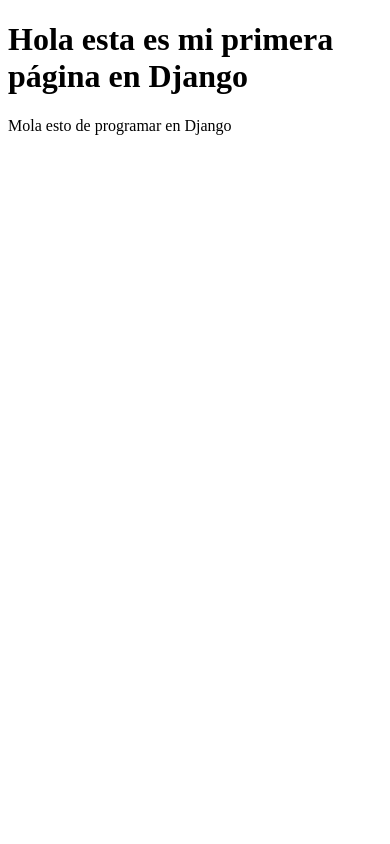
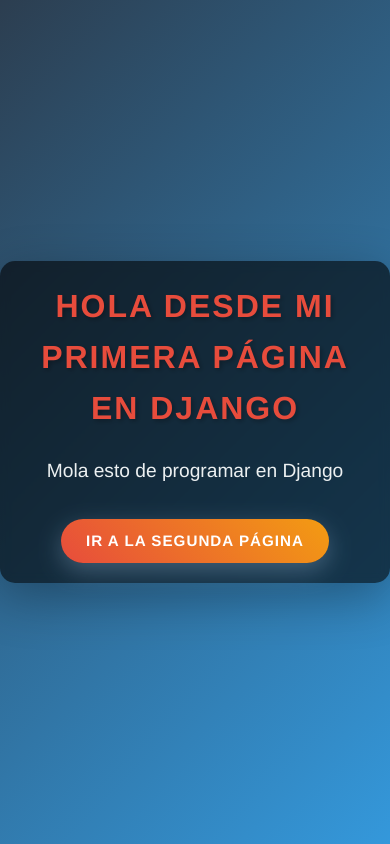
Before and after one commit to JosCarRub/primer-proyecto-Django, a Django app: page /blog/ in a window 390 px wide. Run offline with Django 5.2, Linux system fonts and the light colour scheme.

Commit message:
Segunda página añadida

```diff
--- a/blog/models.py
+++ b/blog/models.py
@@ -4,7 +4,7 @@
 class Post(models.Model):
     titulo = models.CharField(max_length=200)
     autor = models.CharField(max_length=60)
-    cuerpo = models.CharField(max_length=5000)
+    cuerpo = models.TextField()
 
     def __str__(self):
-        return self.titulo
+        return f"ID: {self.id} TITULO: {self.titulo}"
--- a/blog/templates/principal.html
+++ b/blog/templates/principal.html
@@ -4,9 +4,126 @@
     <meta charset="UTF-8">
     <meta name="viewport" content="width=device-width, initial-scale=1.0">
     <title>Principal</title>
+    <style>
+        * {
+            margin: 0;
+            padding: 0;
+            box-sizing: border-box;
+        }
+
+        body {
+            font-family: 'Helvetica Neue', sans-serif;
+            background: linear-gradient(135deg, #2c3e50, #3498db); /* Fondo oscuro y moderno */
+            color: #fff;
+            line-height: 1.6;
+            display: flex;
+            justify-content: center;
+            align-items: center;
+            min-height: 100vh;
+            margin: 0;
+            overflow: hidden;
+        }
+
+        .container {
+            width: 100%;
+            max-width: 800px;
+            text-align: center;
+            padding: 40px;
+            background: rgba(0, 0, 0, 0.6); /* Fondo oscuro translúcido para dar contraste */
+            border-radius: 15px;
+            box-shadow: 0 15px 50px rgba(0, 0, 0, 0.3);
+            backdrop-filter: blur(5px);
+        }
+
+        h1 {
+            font-size: 3rem;
+            font-weight: 700;
+            color: #e74c3c;
+            margin-bottom: 20px;
+            text-transform: uppercase;
+            letter-spacing: 2px;
+            text-shadow: 2px 2px 5px rgba(0, 0, 0, 0.3);
+        }
+
+        p {
+            font-size: 1.2rem;
+            color: #ecf0f1;
+            margin-bottom: 30px;
+            line-height: 1.8;
+        }
+
+        .btn {
+            display: inline-block;
+            padding: 15px 40px;
+            background: linear-gradient(45deg, #e74c3c, #f39c12); /* Gradiente en el botón */
+            color: #fff;
+            font-size: 1.1rem;
+            font-weight: 600;
+            text-decoration: none;
+            border-radius: 50px;
+            box-shadow: 0 8px 25px rgba(171, 205, 239, 0.3);
+            transition: background 0.3s ease, transform 0.3s ease, box-shadow 0.3s ease;
+            text-transform: uppercase;
+            letter-spacing: 1px;
+        }
+
+        .btn:hover {
+            background: linear-gradient(45deg, #f39c12, #e74c3c); /* Cambio de gradiente en hover */
+            transform: translateY(-10px); /* Efecto de elevación */
+            box-shadow: 0 12px 35px rgba(255, 165, 0, 0.5); /* Brillo futurista */
+        }
+
+        .btn:active {
+            transform: translateY(0);
+            box-shadow: 0 8px 25px rgba(255, 165, 0, 0.3); /* Efecto de sombra en "click" */
+        }
+
+        footer {
+            text-align: center;
+            margin-top: 50px;
+            color: #aaa;
+            font-size: 0.9rem;
+        }
+
+        /* Diseño responsive */
+        @media (max-width: 768px) {
+            .container {
+                padding: 30px;
+            }
+
+            h1 {
+                font-size: 2.5rem;
+            }
+
+            .btn {
+                padding: 12px 30px;
+                font-size: 1rem;
+            }
+        }
+
+        @media (max-width: 480px) {
+            h1 {
+                font-size: 2rem;
+            }
+
+            .container {
+                padding: 20px;
+            }
+
+            .btn {
+                padding: 10px 25px;
+                font-size: 0.95rem;
+            }
+        }
+    </style>
 </head>
 <body>
-    <h1>Hola esta es mi primera página en Django</h1>
-    <p>Mola esto de programar en Django</p>
+    <div class="container">
+        <h1>Hola desde mi primera página en Django</h1>
+        <p>Mola esto de programar en Django</p>
+        <div class="content">
+            <a href="http://127.0.0.1:8000/blog/segunda" class="btn">Ir a la segunda página</a>
+        </div>
+    </div>
 </body>
 </html>
--- a/blog/urls.py
+++ b/blog/urls.py
@@ -2,5 +2,6 @@
 from . import views
 
 urlpatterns = [
-    path('', views.principal, name='principal' )
+    path('', views.principal, name='principal' ),
+    path('segunda', views.segunda, name='segunda')
 ]
--- a/blog/views.py
+++ b/blog/views.py
@@ -4,3 +4,6 @@
 
 def principal(request):
     return render(request, 'principal.html')
+
+def segunda(request):
+    return render(request, 'segunda.html')
```
Also changed, not shown: blog/templates/segunda.html (added, +135 -0 lines), blog/migrations/0001_initial.py, 1 other file.
